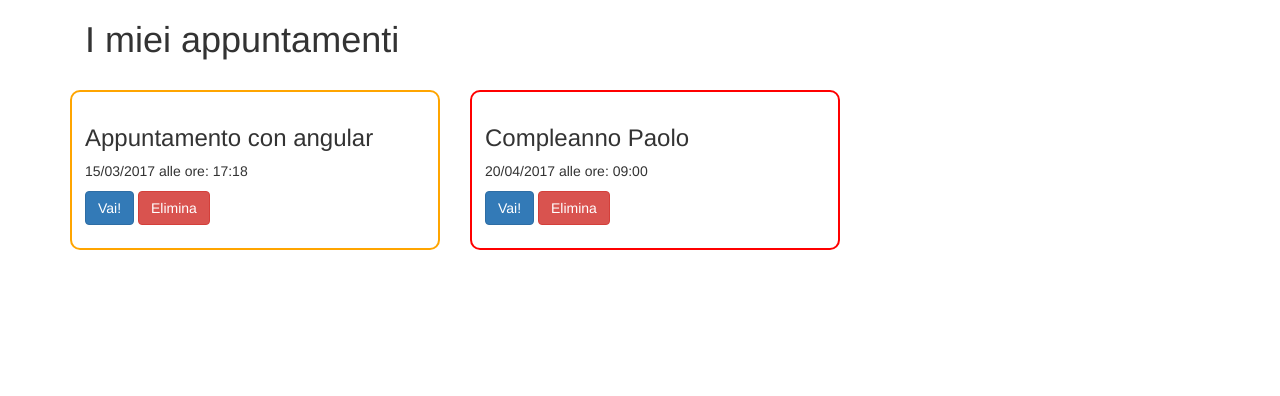
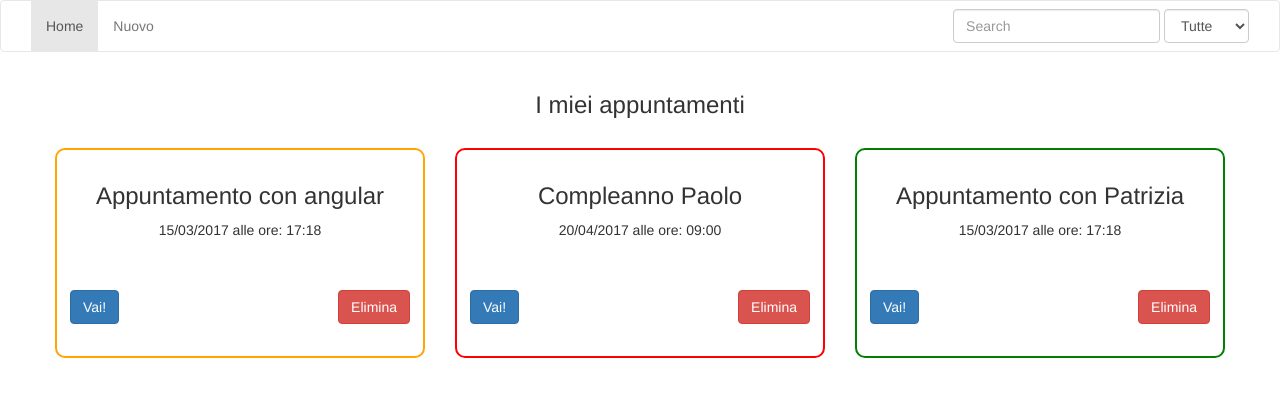
Before and after one commit to luana91/Agenda, a website: page index.html in a window 1280 px wide. Drawn offline with nearby package versions, Linux system fonts and the light colour scheme; some packages are replaced by stand-ins of ours.

Commit message:
filtri e elimina

```diff
--- a/agenda/agenda.controller.js
+++ b/agenda/agenda.controller.js
@@ -1,6 +1,10 @@
-angular.module('app').controller('AgendaCtrl', function ($scope, appuntamenti) {
+angular.module('app').controller('AgendaCtrl', function ($scope, appuntamenti, AgendaSrv) {
 
     $scope.appuntamenti = appuntamenti
 
-    console.log($scope.appuntamenti);
+
+    $scope.elimina = function (indice) {
+        AgendaSrv.deleteAppuntamento(indice);
+    }
+
 });
--- /dev/null
+++ b/agenda/agenda.filter.js
@@ -0,0 +1,11 @@
+angular.module('app').filter('filtroPriorita', function () {
+
+    return function (lista, colore) {
+        if (colore == 'tutte') {
+            return lista;
+        }
+        return lista.filter(function (el) {
+            return el.priorita == colore;
+        });
+    }
+})
--- a/agenda/agenda.service.js
+++ b/agenda/agenda.service.js
@@ -7,21 +7,36 @@ angular.module('app').service('AgendaSrv', function () {
             luogo: "Stella Maris",
             priorita: "#ffa500"
 
-    }, {
+        },
+        {
             titolo: "Compleanno Paolo",
             data: new Date(2017, 03, 20, 09, 00),
             descrizione: "40 anni, festa GRANDE",
             luogo: "Stella Maris",
-        priorita: "red"
+            priorita: "#ff0000"
 
-    }];
+        },
+        {
+            titolo: "Appuntamento con Patrizia",
+            data: new Date(),
+            descrizione: "Non si può dire",
+            luogo: "Stanza 101",
+            priorita: "#007f00"
+
+        }
+    ];
 
     var getAppuntamenti = function () {
         return appuntamenti;
     }
 
+    var deleteAppuntamento = function (indice) {
+        appuntamenti.splice(indice, 1);
+    }
+
     return {
-        getAppuntamenti: getAppuntamenti
+        getAppuntamenti: getAppuntamenti,
+        deleteAppuntamento: deleteAppuntamento
     }
 
 });
--- a/agenda/agenda.template.html
+++ b/agenda/agenda.template.html
@@ -1,15 +1,19 @@
+<div ng-include src="'navbar.html'"></div>
+
 <div class="container">
-    <h1>I miei appuntamenti</h1>
+    <h3 class="text-center">I miei appuntamenti</h3>
+
     <br>
     <div class="row">
         <div class="appuntamento">
             <div class="row">
-                <div class="col-sm-6 col-md-4" ng-repeat="app in appuntamenti">
-                    <div class="thumbnail" style="border:2px solid {{app.priorita}}; border-radius:10px;">
+                <div class="col-sm-4 col-md-4" ng-repeat="app in appuntamenti | filter:ricerca | filtroPriorita:colore">
+                    <div class="thumbnail text-center" style="border:2px solid {{app.priorita}}; border-radius:10px; min-height:210px">
                         <div class="caption">
                             <h3>{{app.titolo}}</h3>
                             <p>{{app.data | date: 'dd/MM/yyyy'}} alle ore: {{app.data | date: 'HH:mm'}}</p>
-                            <p><a class="btn btn-primary" role="button">Vai!</a> <a class="btn btn-danger" role="button">Elimina</a></p>
+                            <a class="btn btn-primary" role="button" style="float:left;margin-top:40px">Vai!</a>
+                            <a class="btn btn-danger" role="button" style="float:right;margin-top:40px" ng-click="elimina($index)">Elimina</a>
                         </div>
                     </div>
                 </div>
--- a/index.html
+++ b/index.html
@@ -15,10 +15,10 @@
     <link rel="stylesheet" href="style.css">
 
     <body ng-app="app">
-        <div class="container">
-<div ui-view>
 
-</div>
+        <div ui-view>
+
+
         </div>
         <script src="node_modules/angular/angular.min.js"></script>
         <script src="node_modules/angular-ui-router/release/angular-ui-router.min.js"></script>
@@ -26,6 +26,7 @@
         <script src="app.routes.js"></script>
         <script src="agenda/agenda.controller.js"></script>
         <script src="agenda/agenda.service.js"></script>
+        <script src="agenda/agenda.filter.js"></script>
     </body>
 
 </html>
--- /dev/null
+++ b/navbar.html
@@ -0,0 +1,29 @@
+<nav class="navbar navbar-default" style="background-color:white !important">
+    <div class="container-fluid">
+        <div class="collapse navbar-collapse" id="bs-example-navbar-collapse-1">
+            <ul class="nav navbar-nav">
+                <li class="active"><a href="#">Home<span class="sr-only">(current)</span></a>
+                </li>
+                <li><a href="#">Nuovo</a>
+                </li>
+            </ul>
+
+            <form class="navbar-form navbar-right">
+                <div class="form-group">
+                    <input type="text" class="form-control" placeholder="Search" ng-model="$parent.ricerca">
+                </div>
+                <div class="form-group">
+                    <select class="form-control" id="sel1" ng-init="$parent.colore='tutte'" ng-model="$parent.colore">
+                    <option value="tutte" >Tutte</option>
+                    <option value="#ff0000">Alta</option>
+                    <option value="#ffa500">Media</option>
+                    <option value="#007f00">Bassa</option>
+                </select>
+                </div>
+            </form>
+
+        </div>
+        <!-- /.navbar-collapse -->
+    </div>
+    <!-- /.container-fluid -->
+</nav>
```
Lines whose indentation alone changed are shown as unchanged.
